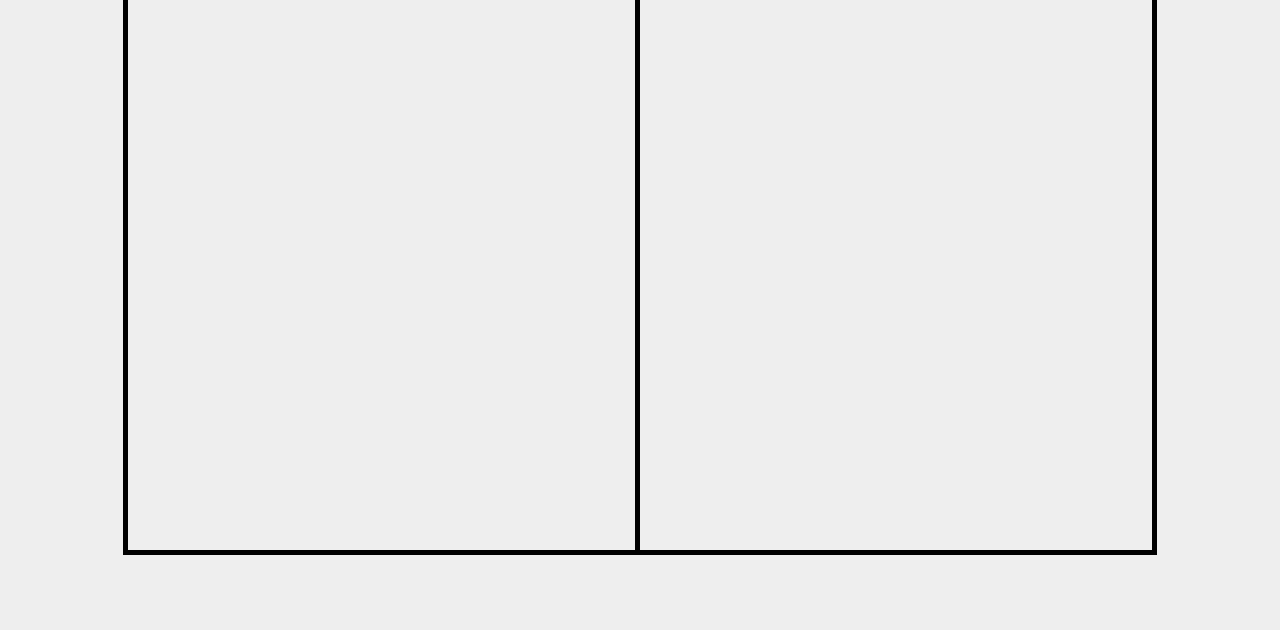
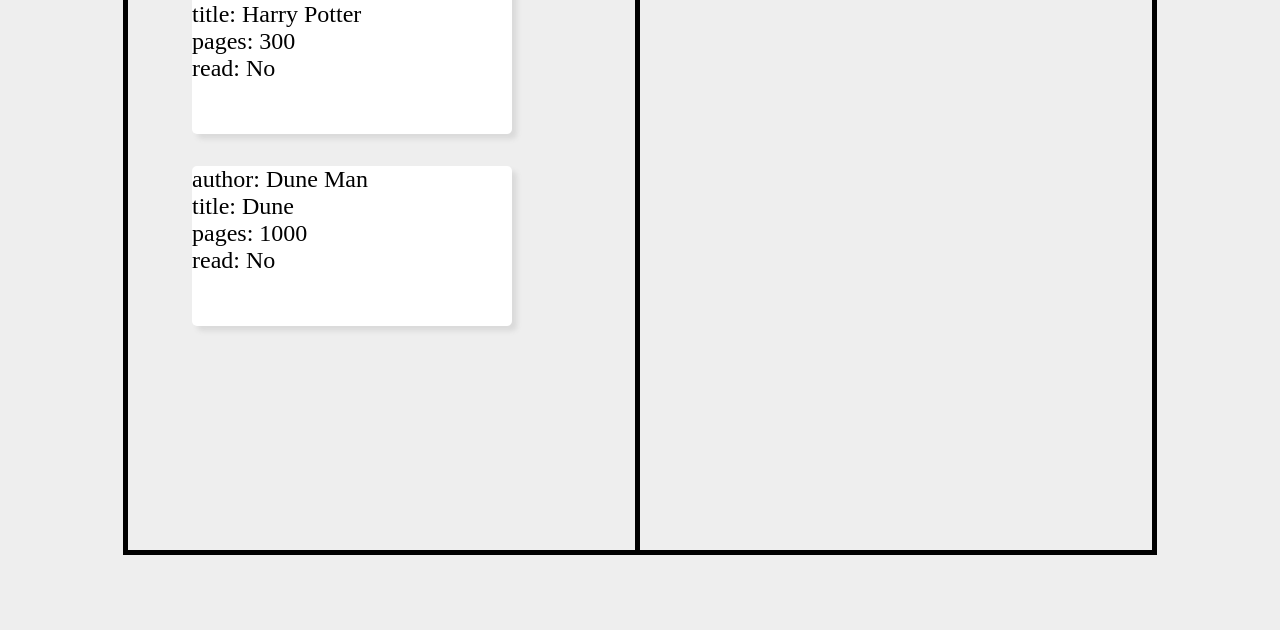
Before and after one commit to Im-Humor/top-library, a plain HTML site: page index.html in a window 1280 px wide. Shown: the part 170-800 px from the top of the page. Drawn offline with Linux system fonts and the light colour scheme.

Commit message:
add styling for book info cards, add card creation to script

```diff
--- a/index.html
+++ b/index.html
@@ -8,7 +8,7 @@
     <body>
         <div class="container">
             <div class="library-side">
-                <p>test</p>
+
             </div>
             <div class="form-side">
                 <p>Testing</p>
--- a/script.js
+++ b/script.js
@@ -1,15 +1,43 @@
 let myLibrary = [];
 
-function Book(title, author, pages, read) {
+function Book(author, title, pages, read) {
+    this.author = author;
     this.title = title;
-    this.author = author;
     this.pages = pages;
     this.read = read;
-    this.info = () => {
-        return `${title}, ${pages} pages, ${read}`
-    }
 }
 
-function addBookToLibrary(book) {
-    myLibrary.push(book);
+function addBookToLibrary(author, title, pages, read) {
+    const book1 = new Book(author, title, pages, read)
+    myLibrary.push(book1)
 }
+
+librarySide = document.querySelector(".library-side");
+
+addBookToLibrary("JK Rowling", "Harry Potter", 300, 0);
+addBookToLibrary("Dune Man", "Dune", 1000, 0);
+
+
+for (let x = 0; x < myLibrary.length; x++) {
+    const newCard = document.createElement("div");
+    newCard.classList.add('card');
+
+    const newList = document.createElement("ul");
+
+    for (let y in myLibrary[x]) {
+        if (myLibrary[x][y] == 0) {
+            myLibrary[x][y] = "No"
+        }
+        else if (myLibrary[x][y] == 1) {
+            myLibrary[x][y] = "Yes"
+        }
+        const listItem = document.createElement("li");
+        const itemText = document.createTextNode(y + ": " + myLibrary[x][y]);
+        listItem.appendChild(itemText);
+        newList.appendChild(listItem);
+    }
+
+    newCard.appendChild(newList);
+
+    librarySide.appendChild(newCard);
+}
--- a/style.css
+++ b/style.css
@@ -1,6 +1,10 @@
 * {
     margin: 0;
     padding: 0;
+}
+
+li {
+    list-style: none;
 }
 
 html {
@@ -30,11 +34,23 @@ body {
     grid-template-columns: 1fr 1fr;
 }
 
-.library-side {
-    border-right: 5px solid black;
-}
-
 .library-side,
 .form-side {
     padding: 3rem;
 }
+
+.library-side {
+    border-right: 5px solid black;
+    display: flex;
+    flex-wrap: wrap;
+    align-content: flex-start;
+}
+
+.card {
+    background-color: white;
+    box-shadow: 5px 5px 5px rgb(218, 218, 218);
+    height: 10rem;
+    width: 20rem;
+    border-radius: 5px;
+    margin: 1rem;
+}
```
